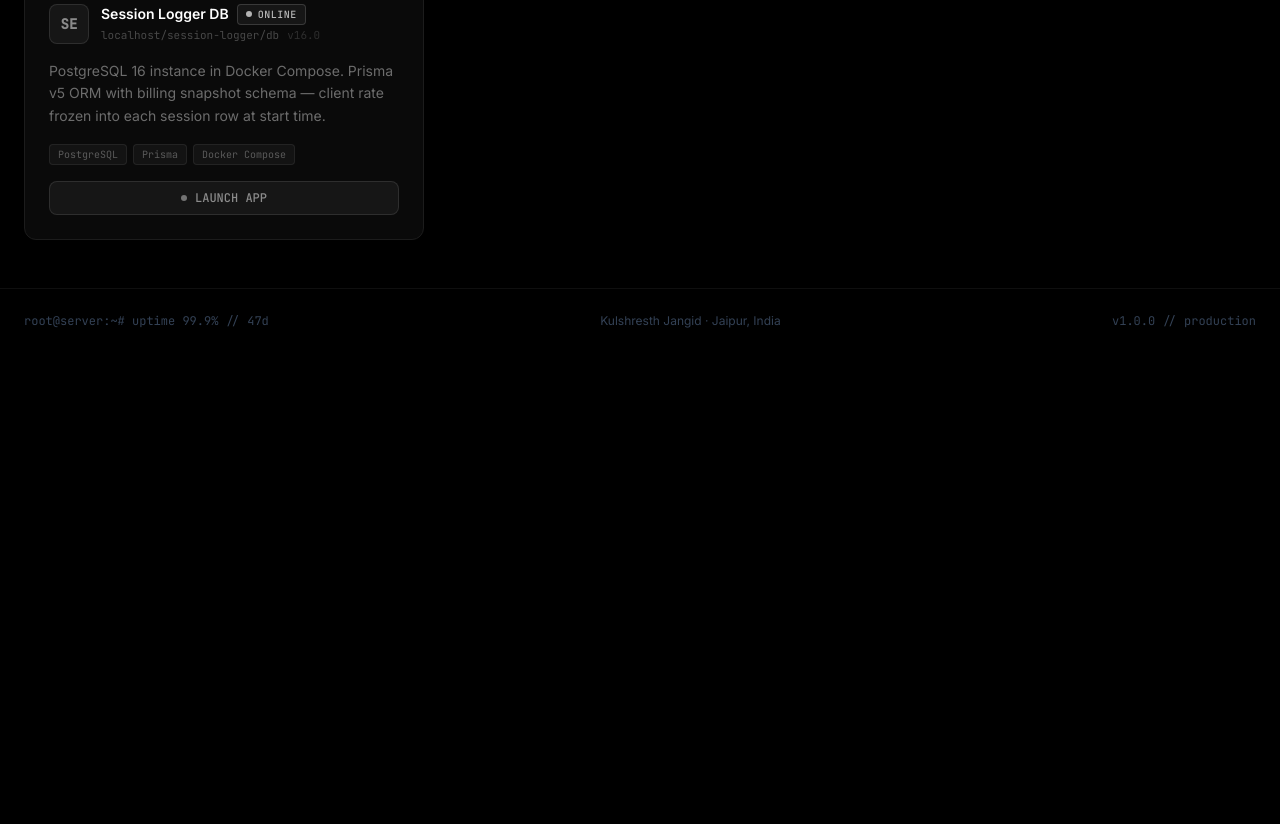
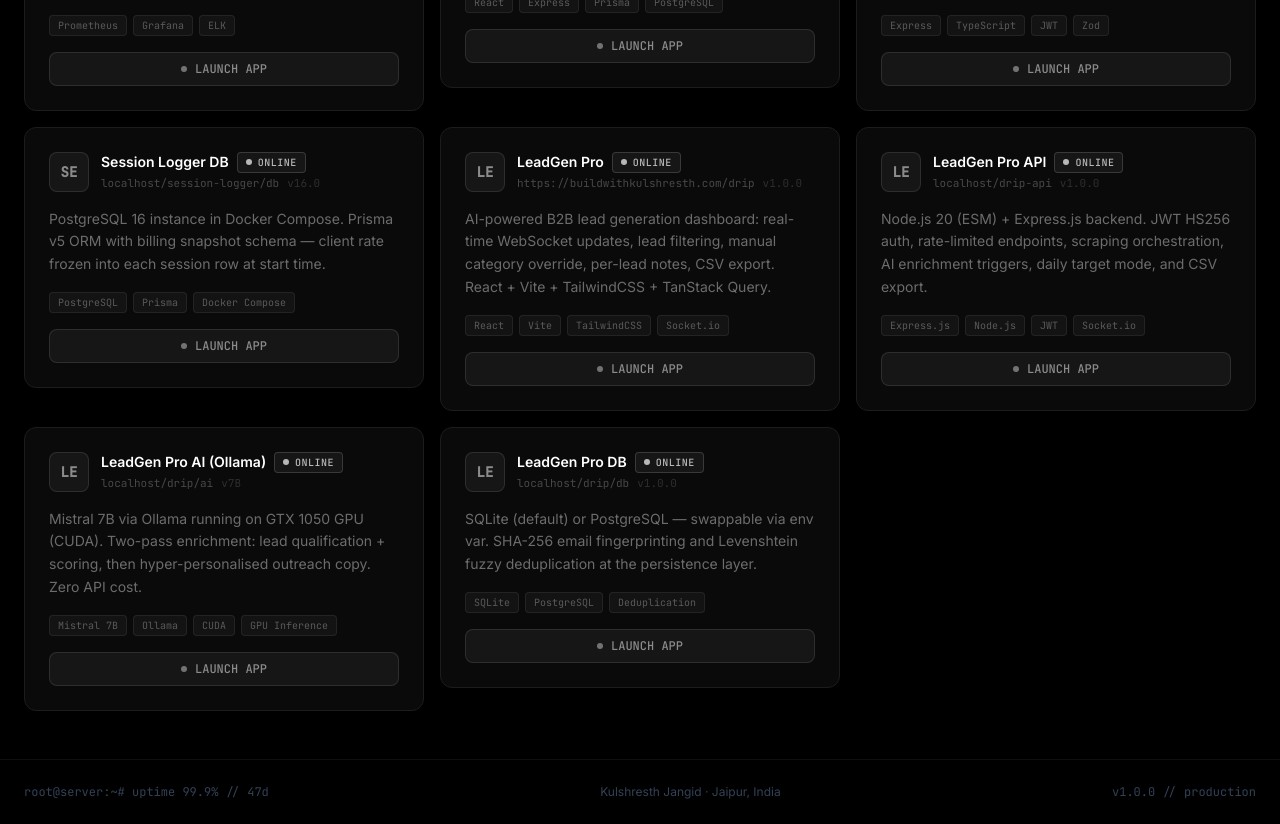
Before and after one commit to KulshresthJangid/tic-tac-toe, a React (Vite) app: page /apps in a window 1280 px wide. Shown: the part 1920-2744 px from the top of the page. Before the commit the page ends 2273 px from the top, so only its background shows below. Built offline with nearby package versions, Linux system fonts and the light colour scheme.

Commit message:
feat: add LeadGen Pro service entries to apps registry
- LeadGen Pro frontend (React + Vite + Socket.io)
- LeadGen Pro API (Express.js + JWT + rate limiting)
- LeadGen Pro AI (Mistral 7B via Ollama on GPU)
- LeadGen Pro DB (SQLite/PostgreSQL with deduplication)

```diff
--- a/src/data/apps.ts
+++ b/src/data/apps.ts
@@ -103,4 +103,45 @@ export const appServices: AppService[] = [
     version: '16.0',
     tags: ['PostgreSQL', 'Prisma', 'Docker Compose'],
   },
+  {
+    id: 'leadgen-pro',
+    name: 'LeadGen Pro',
+    description:
+      'AI-powered B2B lead generation dashboard: real-time WebSocket updates, lead filtering, manual category override, per-lead notes, CSV export. React + Vite + TailwindCSS + TanStack Query.',
+    route: '/drip',
+    externalUrl: 'https://buildwithkulshresth.com/drip',
+    status: 'ONLINE',
+    version: '1.0.0',
+    tags: ['React', 'Vite', 'TailwindCSS', 'Socket.io'],
+  },
+  {
+    id: 'leadgen-pro-api',
+    name: 'LeadGen Pro API',
+    description:
+      'Node.js 20 (ESM) + Express.js backend. JWT HS256 auth, rate-limited endpoints, scraping orchestration, AI enrichment triggers, daily target mode, and CSV export.',
+    route: '/drip-api',
+    status: 'ONLINE',
+    version: '1.0.0',
+    tags: ['Express.js', 'Node.js', 'JWT', 'Socket.io'],
+  },
+  {
+    id: 'leadgen-pro-ai',
+    name: 'LeadGen Pro AI (Ollama)',
+    description:
+      'Mistral 7B via Ollama running on GTX 1050 GPU (CUDA). Two-pass enrichment: lead qualification + scoring, then hyper-personalised outreach copy. Zero API cost.',
+    route: '/drip/ai',
+    status: 'ONLINE',
+    version: '7B',
+    tags: ['Mistral 7B', 'Ollama', 'CUDA', 'GPU Inference'],
+  },
+  {
+    id: 'leadgen-pro-db',
+    name: 'LeadGen Pro DB',
+    description:
+      'SQLite (default) or PostgreSQL — swappable via env var. SHA-256 email fingerprinting and Levenshtein fuzzy deduplication at the persistence layer.',
+    route: '/drip/db',
+    status: 'ONLINE',
+    version: '1.0.0',
+    tags: ['SQLite', 'PostgreSQL', 'Deduplication'],
+  },
 ]
```
